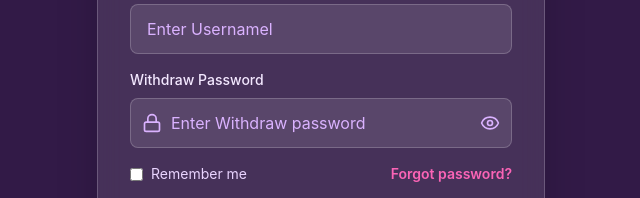
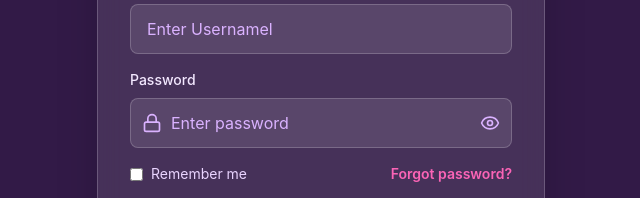
Before and after one commit to bishal189/monodo, a React (Vite) app: page /login in a window 1280 px wide. Shown: the part 340-538 px from the top of the page, without its empty margins (319-959 px from the left). Built offline with nearby package versions, Linux system fonts and the light colour scheme.

Commit message:
typo in place holder fixed

```diff
--- a/src/pages/Login.jsx
+++ b/src/pages/Login.jsx
@@ -36,7 +36,7 @@ export default function Login() {
 
             <div>
               <label className="block text-purple-100 text-sm font-medium mb-2">
-                Withdraw Password
+                Password
               </label>
               <div className="relative">
                 <div className="absolute inset-y-0 left-0 pl-3 flex items-center pointer-events-none">
@@ -44,7 +44,7 @@ export default function Login() {
                 </div>
                 <input
                   type={showPassword ? "text" : "password"}
-                  placeholder="Enter Withdraw password"
+                  placeholder="Enter password"
                   className="w-full pl-10 pr-12 py-3 rounded-lg bg-white/10 border border-white/20 text-white placeholder-purple-300 focus:outline-none focus:ring-2 focus:ring-pink-500 focus:border-transparent transition"
                 />
                 <button
```
